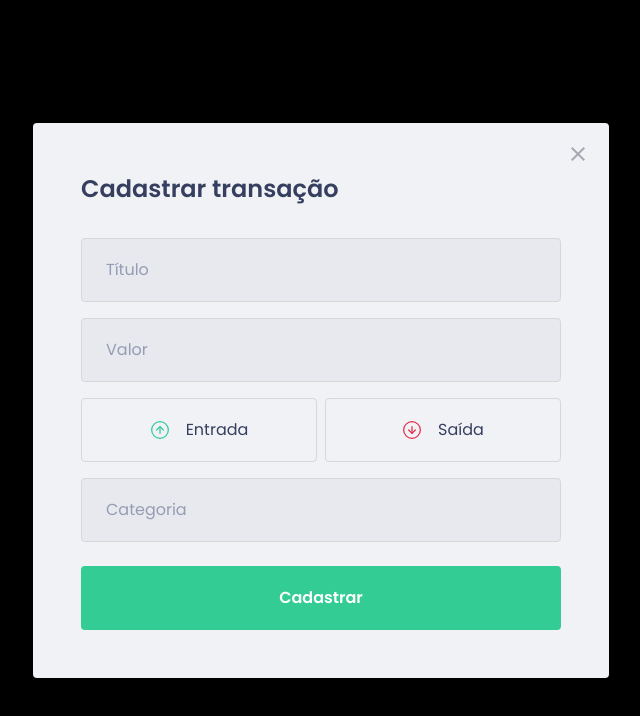
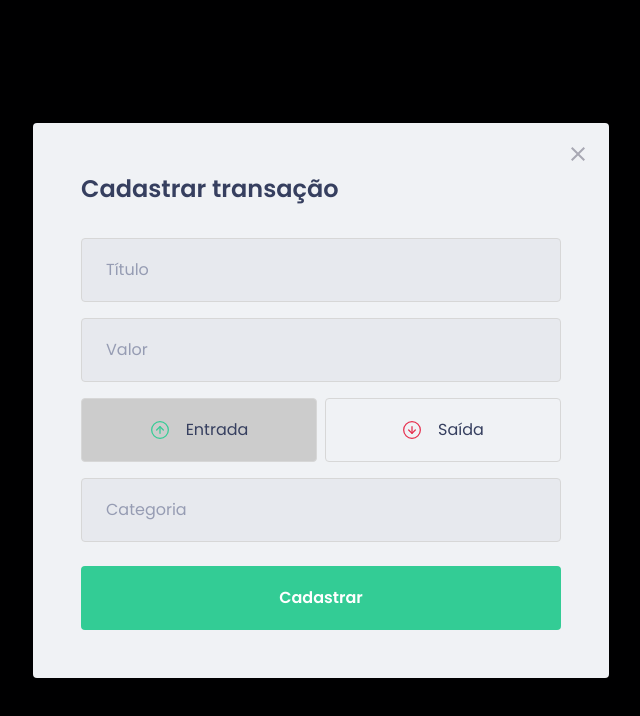
Before and after one commit to nycolexavierr/02-dtMoney, a React (Create React App) app: page / in a window 1280 px wide. Both pictures are taken after a click on the button "Nova transação". Shown: the top 716 px of the page, without its empty margins (319-959 px from the left). Built offline with nearby package versions, Linux system fonts and the light colour scheme; no server answers; what miragejs would draw is missing.

Commit message:
Lesson: Funcionamento dos Botões

```diff
--- a/src/components/NewTransactionModal/index.tsx
+++ b/src/components/NewTransactionModal/index.tsx
@@ -2,7 +2,8 @@
 import incomeImg from '../../assets/income.svg';
 import outcomeImg from '../../assets/outcome.svg';
 import closeImg from '../../assets/close.svg';
-import { Container, TransactionTypeContainer } from './styles';
+import { Container, TransactionTypeContainer, RadioBox } from './styles';
+import { useState } from 'react';
 
 
 interface NewTransactionModalProps{
@@ -11,6 +12,8 @@
 }
 
 export function NewTransactionModal ({isOpen, onRequestClose} : NewTransactionModalProps) {
+    const [type, setType] = useState('deposit');
+
     return(
         <Modal
             isOpen={isOpen}
@@ -35,15 +38,23 @@
                 />
 
                 <TransactionTypeContainer>
-                    <button type="button">
+                    <RadioBox
+                        type="button"
+                        onClick={() => {setType('deposit')}}
+                        isActive={type === 'deposit'}
+                    >
                         <img src={incomeImg} alt="Entrada" />
                         <span>Entrada</span>
-                    </button>
+                    </RadioBox>
 
-                    <button type="button">
+                    <RadioBox
+                        type="button"
+                        onClick={() => {setType('withdraw')}}
+                        isActive={type === 'withdraw'}
+                    >
                         <img src={outcomeImg} alt="Saída" />
                         <span>Saída</span>
-                    </button>
+                    </RadioBox>
                 </TransactionTypeContainer>
 
                 <input
--- a/src/components/NewTransactionModal/styles.ts
+++ b/src/components/NewTransactionModal/styles.ts
@@ -55,13 +55,18 @@
     display: grid;
     grid-template-columns: 1fr 1fr;
     gap: 0.5rem;
+`
 
-    button {
+interface RadioBoxProps {
+    isActive: Boolean;
+}
+
+export const RadioBox = styled.button<RadioBoxProps>`
     height: 4rem;
     border: 1px solid #d7d7d7;
     border-radius: 0.25rem;
 
-        background: transparent;
+    background: ${(props) => props.isActive ? '#ccc' : 'transparent'};
 
     display: flex;
     align-items: center;
@@ -84,5 +89,4 @@
         font-size: 1rem;
         color: var(--text-title);
     }
-    }
 `
```
Lines whose indentation alone changed are shown as unchanged.
